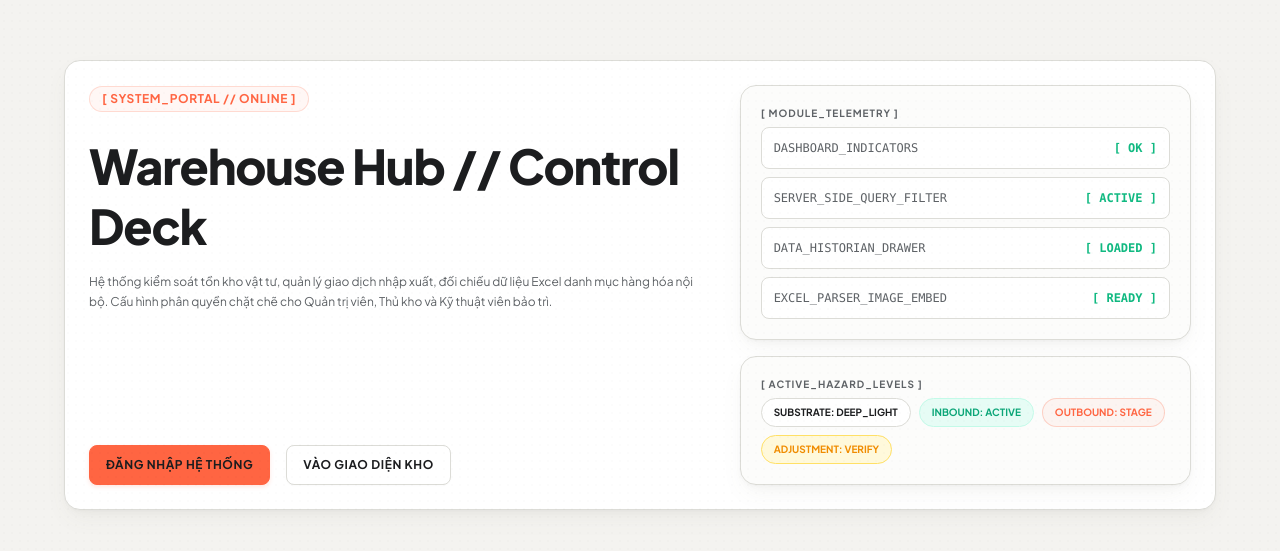
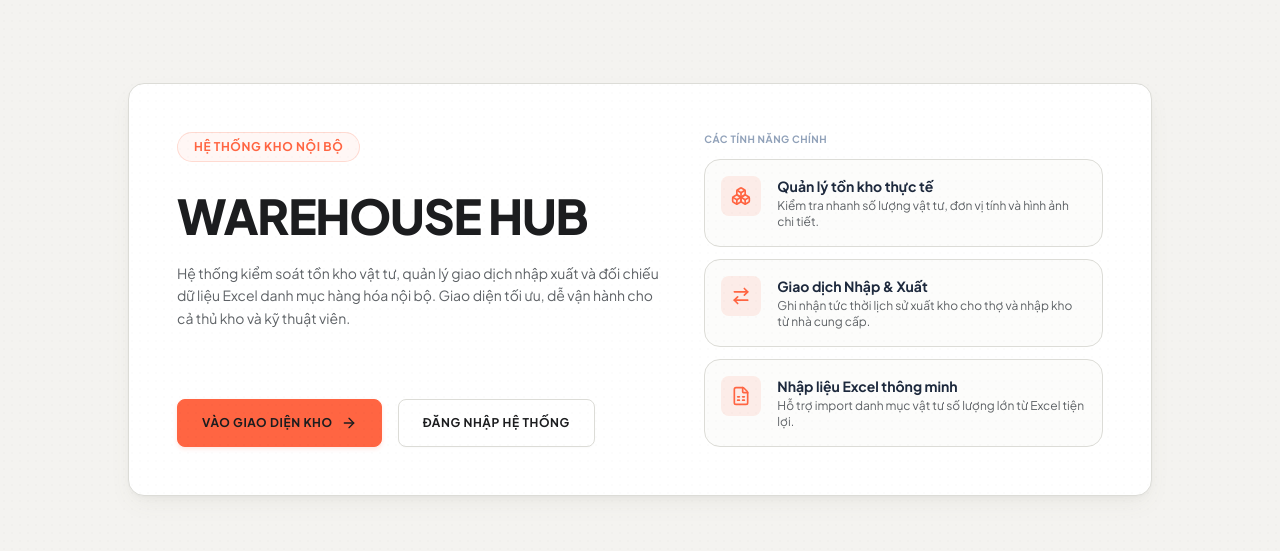
Before and after one commit to ngtranhhuy268-dotcom/ware-house-minio-storgae, a Next.js app in the folder apps/web/: page / in a window 1280 px wide. Shown: the part 111-662 px from the top of the page. Built offline with nearby package versions, Linux system fonts and the light colour scheme; no server answers.

Commit message:
Design: Redesign home page to remove developer telemetry jargon and list core business features

```diff
--- a/apps/web/src/app/page.tsx
+++ b/apps/web/src/app/page.tsx
@@ -1,72 +1,76 @@
 import Link from "next/link";
+import { ArrowRight, ArrowRightLeft, Boxes, FileSpreadsheet } from "lucide-react";
 
 export default function Home() {
   return (
-    <main className="app-shell justify-center">
-      <section className="panel mx-auto grid max-w-6xl gap-10 overflow-hidden md:grid-cols-[1.15fr_0.85fr]">
-        <div className="flex flex-col justify-between gap-8">
+    <main className="app-shell justify-center py-12">
+      <section className="panel mx-auto grid max-w-5xl gap-10 overflow-hidden md:grid-cols-[1.1fr_0.9fr] p-8 md:p-12">
+
+        {/* Left Side: Information and Navigation */}
+        <div className="flex flex-col justify-between gap-10">
           <div className="space-y-6">
-            <span className="inline-flex w-fit border border-primary/20 bg-primary/5 px-3 py-1 text-xs font-bold uppercase tracking-wider text-primary rounded-full">
-              [ SYSTEM_PORTAL // ONLINE ]
+            <span className="inline-flex w-fit border border-primary/20 bg-primary/5 px-4 py-1.5 text-xs font-bold uppercase tracking-wider text-primary rounded-full">
+              Hệ thống kho nội bộ
             </span>
             <div className="space-y-4">
-              <h1 className="font-sans text-4xl font-extrabold tracking-tight text-foreground md:text-5xl leading-tight">
-                Warehouse Hub // Control Deck
+              <h1 className="font-[family-name:var(--font-display)] text-4xl font-black tracking-tight text-foreground md:text-5xl leading-tight uppercase">
+                Warehouse Hub
               </h1>
-              <p className="max-w-2xl text-xs leading-relaxed text-muted normal-case">
-                Hệ thống kiểm soát tồn kho vật tư, quản lý giao dịch nhập xuất, đối chiếu dữ liệu Excel danh mục hàng hóa nội bộ. Cấu hình phân quyền chặt chẽ cho Quản trị viên, Thủ kho và Kỹ thuật viên bảo trì.
+              <p className="max-w-xl text-sm leading-relaxed text-muted">
+                Hệ thống kiểm soát tồn kho vật tư, quản lý giao dịch nhập xuất và đối chiếu dữ liệu Excel danh mục hàng hóa nội bộ. Giao diện tối ưu, dễ vận hành cho cả thủ kho và kỹ thuật viên.
               </p>
             </div>
           </div>
 
           <div className="flex flex-wrap gap-4">
-            <Link className="button button-primary" href="/login">
+            <Link className="button button-primary h-12 px-6 flex items-center justify-center gap-2 rounded-xl text-xs font-bold" href="/inventory">
+              Vào giao diện kho
+              <ArrowRight className="h-4 w-4" />
+            </Link>
+            <Link className="button h-12 px-6 flex items-center justify-center gap-2 rounded-xl text-xs font-bold bg-white text-slate-700 border-line hover:bg-slate-50" href="/login">
               Đăng nhập hệ thống
-            </Link>
-            <Link className="button button-ghost" href="/inventory">
-              Vào giao diện kho
             </Link>
           </div>
         </div>
 
-        <div className="grid gap-4">
-          <div className="panel-strong bg-[#fcfcfb] border border-line p-5 rounded-2xl">
-            <p className="label">[ MODULE_TELEMETRY ]</p>
-            <div className="grid gap-2 text-xs font-mono text-muted">
-              <div className="border border-line bg-surface p-3 flex justify-between rounded-lg">
-                <span>DASHBOARD_INDICATORS</span>
-                <span className="text-success font-bold">[ OK ]</span>
+        {/* Right Side: Key Features Showcase */}
+        <div className="flex flex-col justify-center gap-4">
+          <div className="space-y-3">
+            <h3 className="text-[10px] font-bold uppercase tracking-wider text-slate-400">Các tính năng chính</h3>
+
+            <div className="space-y-3">
+              {/* Feature 1 */}
+              <div className="flex items-start gap-4 rounded-2xl border border-line bg-[#fcfcfb] p-4">
+                <div className="rounded-lg bg-primary/10 p-2.5 text-primary">
+                  <Boxes className="h-5 w-5" />
+                </div>
+                <div>
+                  <h4 className="text-sm font-bold text-slate-800">Quản lý tồn kho thực tế</h4>
+                  <p className="text-xs text-muted mt-0.5">Kiểm tra nhanh số lượng vật tư, đơn vị tính và hình ảnh chi tiết.</p>
+                </div>
               </div>
-              <div className="border border-line bg-surface p-3 flex justify-between rounded-lg">
-                <span>SERVER_SIDE_QUERY_FILTER</span>
-                <span className="text-success font-bold">[ ACTIVE ]</span>
+
+              {/* Feature 2 */}
+              <div className="flex items-start gap-4 rounded-2xl border border-line bg-[#fcfcfb] p-4">
+                <div className="rounded-lg bg-primary/10 p-2.5 text-primary">
+                  <ArrowRightLeft className="h-5 w-5" />
+                </div>
+                <div>
+                  <h4 className="text-sm font-bold text-slate-800">Giao dịch Nhập & Xuất</h4>
+                  <p className="text-xs text-muted mt-0.5">Ghi nhận tức thời lịch sử xuất kho cho thợ và nhập kho từ nhà cung cấp.</p>
+                </div>
               </div>
-              <div className="border border-line bg-surface p-3 flex justify-between rounded-lg">
-                <span>DATA_HISTORIAN_DRAWER</span>
-                <span className="text-success font-bold">[ LOADED ]</span>
+
+              {/* Feature 3 */}
+              <div className="flex items-start gap-4 rounded-2xl border border-line bg-[#fcfcfb] p-4">
+                <div className="rounded-lg bg-primary/10 p-2.5 text-primary">
+                  <FileSpreadsheet className="h-5 w-5" />
+                </div>
+                <div>
+                  <h4 className="text-sm font-bold text-slate-800">Nhập liệu Excel thông minh</h4>
+                  <p className="text-xs text-muted mt-0.5">Hỗ trợ import danh mục vật tư số lượng lớn từ Excel tiện lợi.</p>
+                </div>
               </div>
-              <div className="border border-line bg-surface p-3 flex justify-between rounded-lg">
-                <span>EXCEL_PARSER_IMAGE_EMBED</span>
-                <span className="text-success font-bold">[ READY ]</span>
-              </div>
-            </div>
-          </div>
-
-          <div className="panel-strong bg-[#fcfcfb] border border-line p-5 rounded-2xl">
-            <p className="label">[ ACTIVE_HAZARD_LEVELS ]</p>
-            <div className="flex flex-wrap gap-2 text-[10px] font-bold">
-              <span className="border border-line bg-surface px-3 py-1.5 text-foreground rounded-full">
-                SUBSTRATE: DEEP_LIGHT
-              </span>
-              <span className="border border-[#c3fae8] bg-[#e6fcf5] px-3 py-1.5 text-[#0ca678] rounded-full">
-                INBOUND: ACTIVE
-              </span>
-              <span className="border border-primary/25 bg-primary/5 px-3 py-1.5 text-primary rounded-full">
-                OUTBOUND: STAGE
-              </span>
-              <span className="border border-[#ffe066] bg-[#fff9db] px-3 py-1.5 text-[#f08c00] rounded-full">
-                ADJUSTMENT: VERIFY
-              </span>
             </div>
           </div>
         </div>
```
